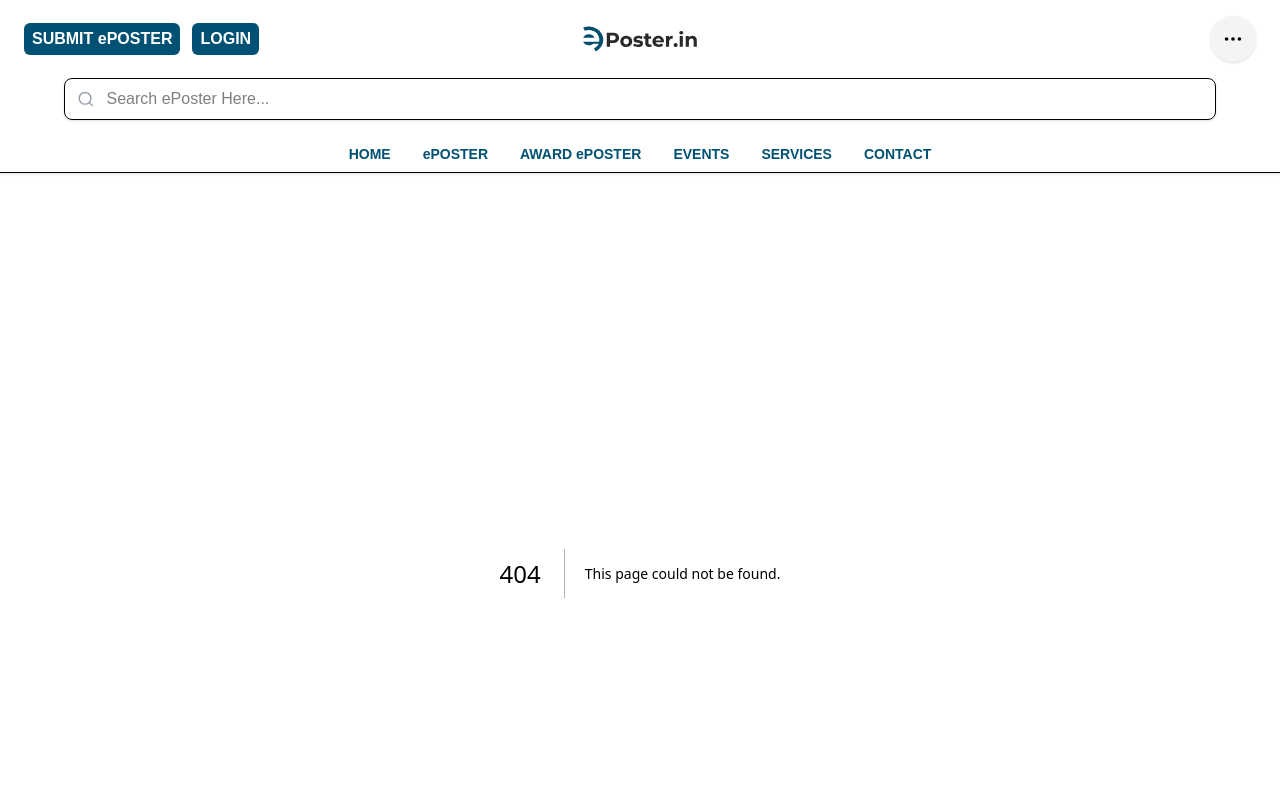
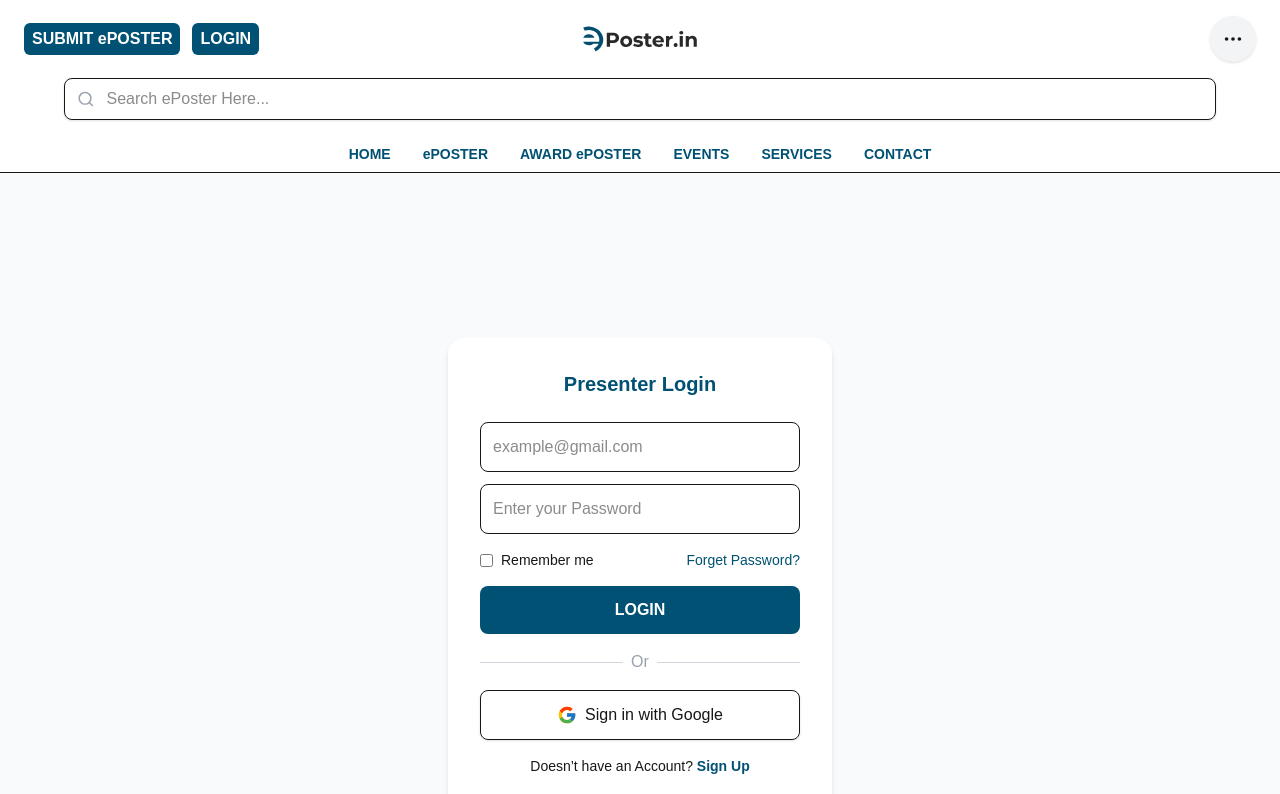
Before and after one commit to SESHAMSURYAVAMSI/eposter, a Next.js app: page /login in a window 1280 px wide. Before the commit this address had no page. Shown: the top 794 px of the page. Built offline with nearby package versions, Linux system fonts and the light colour scheme.

Commit message:
form updated

```diff
--- a/src/components/LoginForm.tsx
+++ b/src/components/LoginForm.tsx
@@ -1,4 +1,6 @@
 "use client";
+
+
 import { useState } from "react";
 import Link from "next/link";
 import { FcGoogle } from "react-icons/fc";
@@ -35,7 +37,7 @@ export default function LoginForm() {
       <input
         type="email"
         name="email"
-        placeholder="@gmail.com"
+        placeholder="example@gmail.com"
         value={form.email}
         onChange={handleChange}
         className="w-full p-3 mb-3 border rounded-lg"
--- a/src/components/SignupForm.tsx
+++ b/src/components/SignupForm.tsx
@@ -1,4 +1,6 @@
 "use client";
+
+
 import { useState } from "react";
 import Link from "next/link";
 
```
Also changed, not shown: src/app/(auth)/login/page.tsx (renamed from src/(auth)/login/page.tsx), src/app/(auth)/signup/page.tsx (renamed from src/(auth)/signup/page.tsx).
